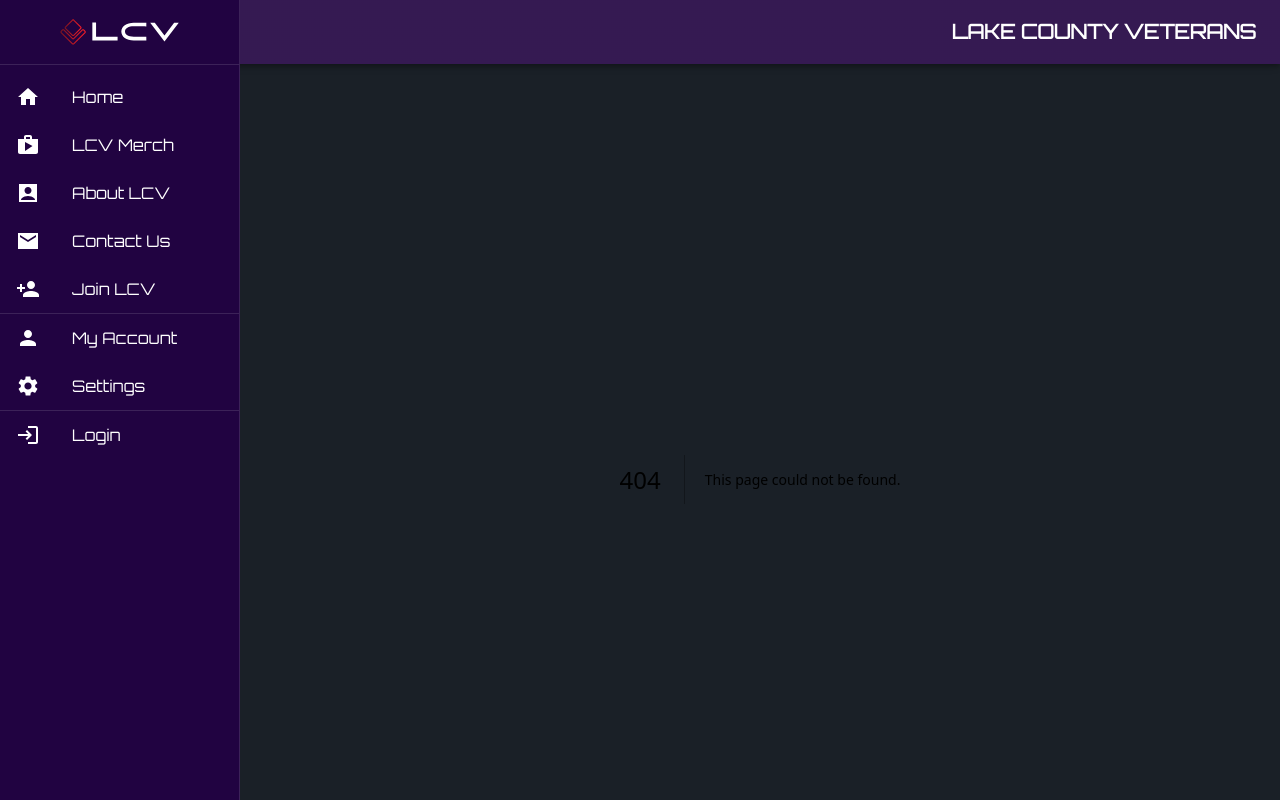
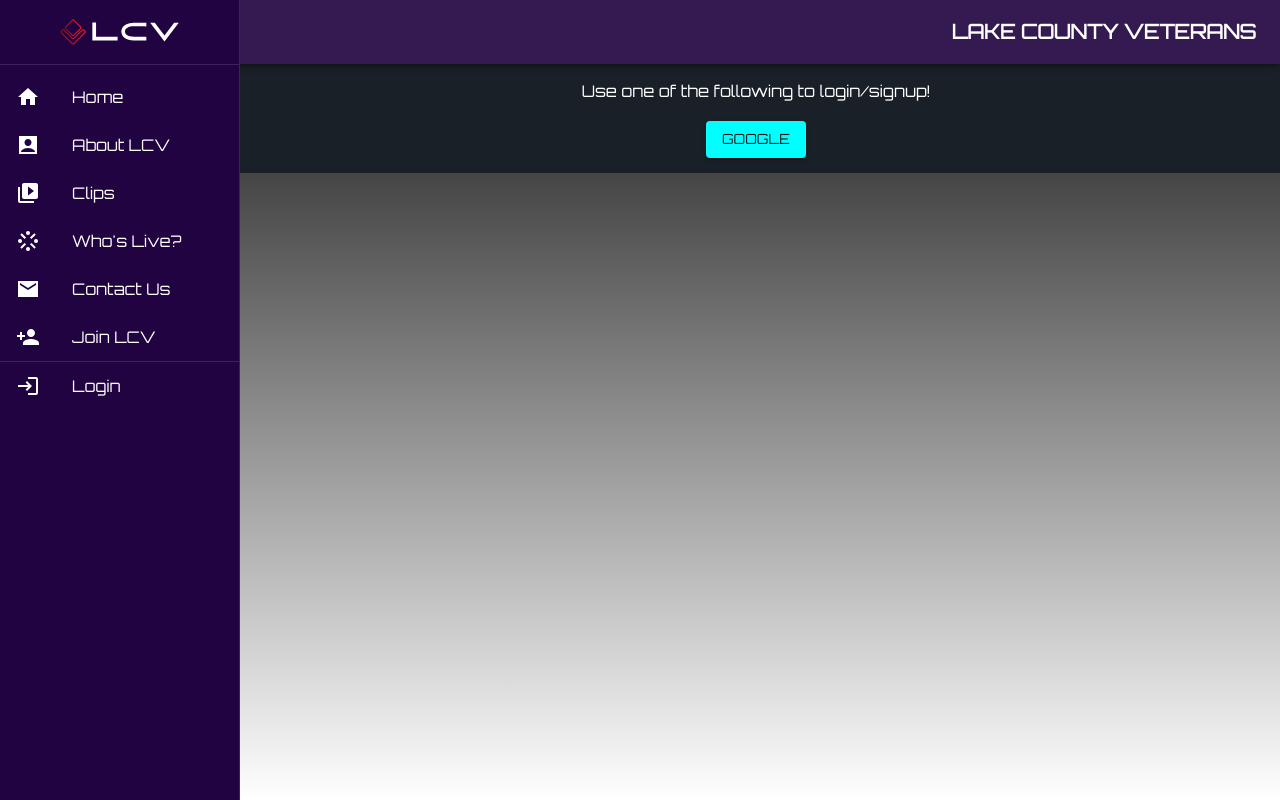
Before and after one commit to Mheer91/profile, a Next.js app: page /status in a window 1280 px wide. Before the commit this address had no page. Built offline with nearby package versions, Linux system fonts and the light colour scheme; no server answers.

Commit message:
Auth updates and twitch testing

```diff
--- a/app/components/navbar.tsx
+++ b/app/components/navbar.tsx
@@ -18,7 +18,11 @@ import {
     PersonAdd,
     Settings,
     Home,
-    Shop, MailSharp, AccountBoxSharp
+    Shop,
+    MailSharp,
+    AccountBoxSharp,
+    VideoLibrary,
+    Stream
 } from "@mui/icons-material";
 import Toolbar from "@mui/material/Toolbar";
 import { useState} from "react";
@@ -32,6 +36,7 @@ import ListItem from "@mui/material/ListItem";
 import Divider from "@mui/material/Divider";
 import List from "@mui/material/List";
 import Drawer from "@mui/material/Drawer";
+import {signOut, useSession} from "next-auth/react";
 
 const MotionListItem = motion(ListItem);
 const MotionList = motion(List);
@@ -53,6 +58,10 @@ type Props = {
 
 export default function NavBar({ children }: Props) {
 
+    const { data: session } = useSession();
+
+    console.log(session, 'sessions');
+
     const router = useRouter();
     const theme = useTheme();
     const [open, setOpen] = useState<boolean>(false);
@@ -61,45 +70,63 @@ export default function NavBar({ children }: Props) {
         {
             title: "Home",
             icon: <Home />,
-            href: "/"
+            onClick: () => router.push('/'),
         },
-        {
-            title: "LCV Merch",
-            icon: <Shop />,
-            href: "/merch"
-        },
+        // {
+        //     title: "LCV Merch",
+        //     icon: <Shop />,
+        //     onClick: () => router.push('/merch'),
+        // },
         {
             title: "About LCV",
             icon: <AccountBoxSharp />,
-            href: "/about-lcv"
+            onClick: () => router.push('/about-lcv'),
+        },
+        {
+            title: "Clips",
+            icon: <VideoLibrary />,
+            onClick: () => router.push('/clips'),
+        },
+        {
+            title: "Who's Live?",
+            icon: <Stream />,
+            onClick: () => router.push('/status'),
         },
         {
             title: "Contact Us",
             icon: <MailSharp />,
-            href: "/contact-us"
+            onClick: () => router.push('/contact-us'),
         },
         {
             title: "Join LCV",
             icon: <PersonAdd />,
-            href: "/join-lcv",
+            onClick: () => router.push('/join-lcv'),
             divider: true,
-        },
-        {
-            title: "My Account",
-            icon: <Person />,
-            href: "/join-lcv"
-        },
+        }
+    ];
+
+    const sessionPages = [
         {
             title: "Settings",
             icon: <Settings />,
-            href: "/join-lcv",
+            href: "/settings",
+            onClick: () => router.push('settings'),
             divider: true,
+            show: !!session,
         },
         {
             title: "Login",
             icon: <Login />,
-            href: "/auth/login"
-        }];
+            onClick: () => router.push('/auth/login'),
+            show: !session,
+        },
+        {
+            title: "Logout",
+            icon: <Logout />,
+            onClick: () => signOut(),
+            show: !!session,
+        }
+    ];
 
     const handleDrawerToggle = () => {
         setOpen(!open);
@@ -165,14 +192,44 @@ export default function NavBar({ children }: Props) {
 
         <MotionList variants={variants}>
 
-            {pages.map((page, index) => (
+            {pages.map((page) => (
 
                 <Box key={`${page.title}`}>
 
                     <MotionListItem disablePadding variants={liVariants}>
 
+                        {/*TODO: Refactor to Link & Href for SEO. Potentially add a 'type' portion to the page object and render link/button based on that type*/}
                         <ListItemButton onClick={() => {
-                            router.push(page.href);
+                            page.onClick();
+                            setOpen(false);
+                        }}>
+
+                            <ListItemIcon>
+                                {page.icon}
+                            </ListItemIcon>
+
+                            <ListItemText primary={page.title}/>
+
+                        </ListItemButton>
+
+                    </MotionListItem>
+
+                    {page.divider ? <MotionDivider variants={liVariants}/> : ''}
+
+                </Box>
+
+            ))}
+
+            {sessionPages.map((page) => (
+
+                <Box key={`${page.title}`} sx={{
+                    display: page.show ? 'block' : 'none'
+                }}>
+
+                    <MotionListItem disablePadding variants={liVariants}>
+
+                        <ListItemButton onClick={() => {
+                            page.onClick();
                             setOpen(false);
                         }}>
 
--- /dev/null
+++ b/app/status/page.tsx
@@ -0,0 +1,42 @@
+'use client';
+
+import {Button } from "@mui/material";
+import Grid from '@mui/system/Unstable_Grid';
+import Image from "next/image";
+import lcv_lg from "../../../assets/svg/lcv-lg.svg";
+import AnimatedText from "../components/animated_text";
+import { signIn } from "next-auth/react";
+
+export default function Login() {
+    return (
+        <Grid container xs={12} spacing={1} sx={{}}>
+            {/*<Grid xs={12} md={8} sx={{*/}
+            {/*    display: 'flex',*/}
+            {/*    justifyContent: 'center',*/}
+            {/*    padding: '5px',*/}
+            {/*}}>*/}
+            {/*    <Image src={lcv_lg} alt={'LCV Large Logo'} />*/}
+            {/*</Grid>*/}
+            <Grid xs={12} sx={{
+                display: 'flex',
+                justifyContent: 'center',
+                marginBottom: '10px'
+            }}>
+                <AnimatedText text={'Use one of the following to login/signup!'} />
+            </Grid>
+            <Grid xs={12} sx={{
+                display: 'flex',
+                justifyContent: 'center'
+            }}>
+                <Button variant="contained" onClick={() => signIn('google')}>Google</Button>
+            </Grid>
+
+            {/*<Grid xs={12} sx={{*/}
+            {/*    display: 'flex',*/}
+            {/*    justifyContent: 'flex-end'*/}
+            {/*}}>*/}
+            {/*    <Image src={lcv_lg} alt={'LCV Large Logo'} />*/}
+            {/*</Grid>*/}
+        </Grid>
+    )
+}
--- a/package.json
+++ b/package.json
@@ -23,6 +23,7 @@
     "next-auth": "^4.22.1",
     "react": "18.2.0",
     "react-dom": "18.2.0",
+    "socket.io": "^4.7.0",
     "typescript": "5.1.3"
   }
 }
```
Also changed, not shown: app/api/auth/[...nextauth]/route.ts (+10 -3 lines), app/auth/signup/page.tsx (deleted, +0 -48 lines), app/page.tsx (+8 -0 lines), app/settings/page.tsx (added, +39 -0 lines), 1 other file (tests, documents, lock files or other folders).
